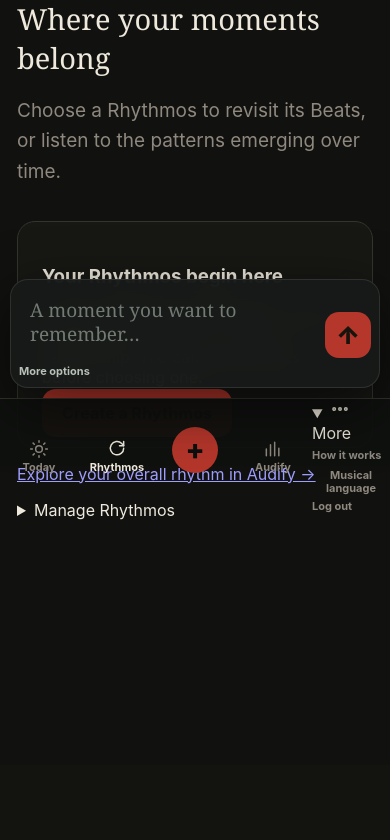
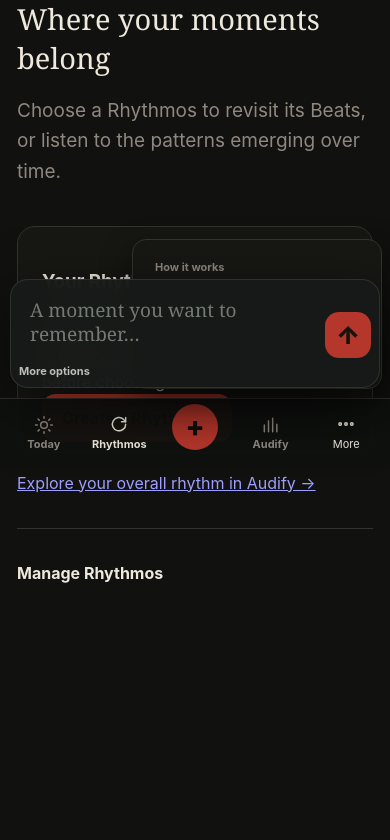
Before and after one commit to drummerbock/sumbody, a Flask app: page /goals in a window 390 px wide, after a click on "More". Shown: the part 378-1218 px from the top of the page. Before the commit the page ends 898 px from the top, so only its background shows below. Run offline with Flask 3, Linux system fonts and the light colour scheme; the visitor is signed in with stand-in values (Sample User, id 1); data that the repository does not hold is empty; some libraries are stand-ins or nearby versions.

Commit message:
Style Rhythmos exploration, Today bridge, Audify scope and symmetric five-slot mobile nav

```diff
--- a/static/style.css
+++ b/static/style.css
@@ -273,3 +273,36 @@ footer .nav-symbol{font-size:22px}
 .rhythmos-audify-body p{margin:.4rem 0}
 button:focus-visible,a:focus-visible,summary:focus-visible,input:focus-visible,select:focus-visible,textarea:focus-visible{outline:3px solid #2679a8;outline-offset:3px}
 @media(prefers-reduced-motion:reduce){.rhythmos-audify *{scroll-behavior:auto!important;transition:none!important}}
+
+/* Rhythm Experience: coherent destinations and balanced mobile navigation */
+.rhythmos-cards{display:grid;gap:12px;margin-top:20px}
+.rhythmos-card{display:flex;align-items:center;justify-content:space-between;gap:16px;padding:20px;border:1px solid var(--line);border-radius:16px;background:var(--surface,#181b19)}
+.rhythmos-card h3{margin:0 0 6px;font-size:1.3rem}.rhythmos-card p{margin:0;opacity:.7;font-size:.9rem}
+.rhythmos-card-actions{display:flex;align-items:center;gap:10px;flex-wrap:wrap}
+.rhythmos-card-actions a{display:inline-flex;align-items:center;justify-content:center;min-height:44px;text-decoration:none}
+.rhythmos-next{margin:20px 0 30px}.rhythmos-manage{margin-top:35px;border-top:1px solid var(--line);padding-top:22px}
+.rhythmos-manage>summary{cursor:pointer;font-weight:650;min-height:44px;display:flex;align-items:center}
+.rhythmos-manage[open]>summary{margin-bottom:20px}
+.today-rhythm-bridge{margin-top:30px}.today-rhythm-bridge h2{margin:8px 0 14px}
+.today-rhythm-links{display:flex;flex-wrap:wrap;gap:10px;margin:14px 0}
+.today-rhythm-links a{display:flex;gap:10px;align-items:center;justify-content:space-between;min-height:48px;padding:10px 14px;border:1px solid var(--line);border-radius:12px;text-decoration:none}
+.rhythm-bridge-next{display:inline-block;margin-top:10px}
+.audify-context{display:flex;align-items:center;justify-content:space-between;gap:12px;flex-wrap:wrap;margin:22px 0}
+.audify-scope{display:flex;align-items:center;gap:10px}.audify-scope select{min-height:44px;max-width:100%}
+.mobile-more{display:none}
+@media(max-width:700px){
+ footer{grid-template-columns:repeat(5,minmax(0,1fr));padding-left:6px;padding-right:6px;box-sizing:border-box}
+ footer>a,footer>.mobile-more{min-width:0}
+ footer>a,footer>.mobile-more>summary{display:flex;flex-direction:column;align-items:center;justify-content:center;gap:3px;text-align:center;font-size:11px;min-height:52px}
+ footer .mobile-add{margin:-12px auto 0;grid-column:3;grid-row:1}
+ footer>a:nth-of-type(3){grid-column:4;grid-row:1}
+ .mobile-more{display:block;grid-column:5;grid-row:1}
+ .mobile-more>summary{cursor:pointer;list-style:none}
+ .mobile-more>summary::-webkit-details-marker{display:none}
+ .mobile-more-panel{position:absolute;right:8px;bottom:calc(100% + 10px);width:min(250px,calc(100vw - 24px));background:var(--surface,#202421);border:1px solid var(--line);border-radius:14px;padding:8px;box-shadow:0 12px 32px #0007;display:flex;flex-direction:column;z-index:30}
+ .mobile-more-panel a{display:block;text-align:left;padding:13px 14px;min-height:44px;box-sizing:border-box}
+ .rhythmos-card{align-items:flex-start;flex-direction:column}
+ .rhythmos-card-actions{width:100%}
+ .rhythmos-card-actions a{flex:1}
+ .audify-context,.audify-scope{align-items:stretch;flex-direction:column}
+}
```
